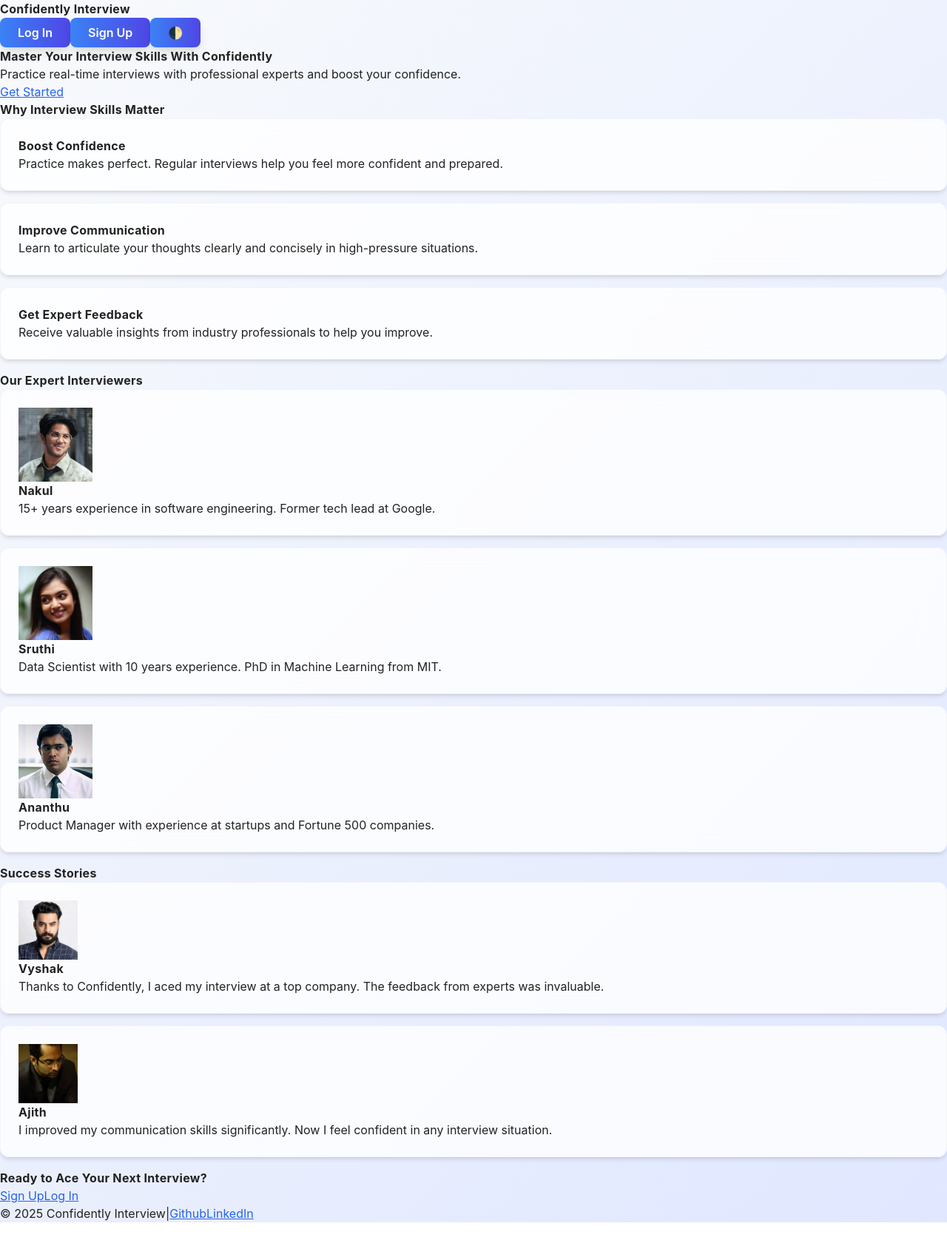
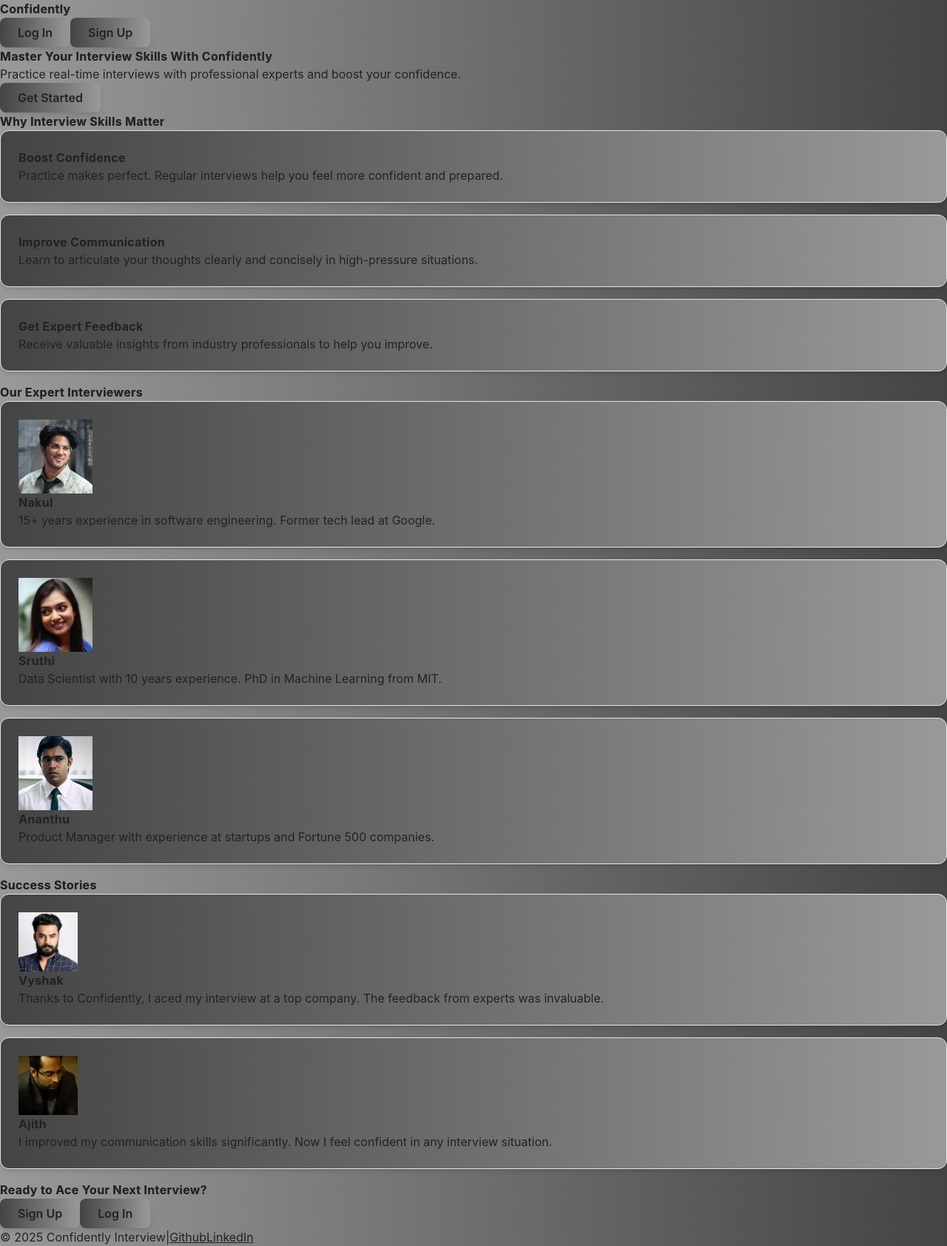
Before and after one commit to Ananthu-M-A/Confidently-Interview-Practicing-WebApp-NextJS-NestJS, a Next.js app in the folder frontend/: page / in a window 1280 px wide. Shown: the whole page at 74% size. Before the commit the page ends 1652 px from the top, so only its background shows below. Built offline with nearby package versions, Linux system fonts and the light colour scheme; no server answers.

Commit message:
style: Refactored Global Styles for Improved Aesthetics; Updated Button and Link Structures in HomePage; Simplified Header Component

```diff
--- a/frontend/src/app/globals.css
+++ b/frontend/src/app/globals.css
@@ -4,31 +4,53 @@
 
 body {
 	font-family: 'Inter', 'Roboto', 'Montserrat', sans-serif;
-	background: linear-gradient(135deg, #f8fafc 0%, #e0e7ff 100%);
+	background: linear-gradient(to left, #444, #999);
 	color: #222;
 	min-height: 100vh;
-	transition: background 0.3s;
+	transition: background 0.3s, color 0.3s;
 }
 
-.dark body {
-	background: linear-gradient(135deg, #18181b 0%, #312e81 100%);
-	color: #f3f4f6;
-}
-
-h1, h2, h3, h4, h5, h6 {
+h1,
+h2,
+h3,
+h4,
+h5,
+h6 {
 	font-family: 'Montserrat', 'Inter', sans-serif;
 	font-weight: 700;
 	letter-spacing: 0.02em;
+	background: linear-gradient(to right, #444, #999);
+	-webkit-background-clip: text;
+	background-clip: text;
+	color: #222;
 }
 
 a {
-	@apply text-blue-600 hover:text-blue-800 transition-colors underline;
+	@apply transition-colors underline;
+	color: #222;
+}
+
+a:hover {
+	color: #222;
+	text-decoration: underline;
 }
 
 .btn-primary {
-	@apply px-6 py-2 rounded-lg bg-gradient-to-r from-blue-500 to-indigo-600 text-white font-semibold shadow-lg hover:scale-105 transition-transform duration-200;
+	@apply px-6 py-2 rounded-lg font-semibold shadow-lg hover:scale-105 transition-transform duration-200;
+	background: linear-gradient(90deg, #444 0%, #999 100%);
+	border-color: #e5e7eb;
+	color: linear-gradient(90deg, #000 0%, #999 100%);
+	border: none;
+}
+
+.btn-primary:hover {
+	background: linear-gradient(90deg, #444 0%, #999 100%);
+	border-color: #e5e7eb;
 }
 
 .card {
-	@apply bg-white/80 dark:bg-gray-900/80 rounded-xl shadow-md p-6 mb-4 border border-gray-100 dark:border-gray-800 hover:shadow-xl transition-shadow duration-200 backdrop-blur-lg;
+	@apply rounded-xl shadow-md p-6 mb-4 border hover:shadow-xl transition-shadow duration-200 backdrop-blur-lg;
+	background: linear-gradient(90deg, #444 0%, #999 100%);
+	border-color: #e5e7eb;
+	color: #222;
 }
--- a/frontend/src/app/layout.tsx
+++ b/frontend/src/app/layout.tsx
@@ -34,7 +34,7 @@
   return (
     <html lang="en">
       <body
-        className={`${geistSans.variable} ${geistMono.variable} antialiased bg-gradient-to-br from-blue-50 via-indigo-50 to-white dark:from-gray-900 dark:via-indigo-900 dark:to-black transition-colors duration-300 text-white`}
+        className={`${geistSans.variable} ${geistMono.variable} antialiased duration-300`}
       >
         <AdminProvider>
           <ExpertProvider>
--- a/frontend/src/app/page.tsx
+++ b/frontend/src/app/page.tsx
@@ -36,9 +36,11 @@
             Practice real-time interviews with professional experts and boost
             your confidence.
           </motion.p>
-          <Button asChild size="lg">
-            <Link href="/register">Get Started</Link>
-          </Button>
+          <Link href="/register">
+            <Button className="btn-primary w-full sm:w-auto">
+              Get Started
+            </Button>
+          </Link>
         </section>
         <section className="px-5 sm:px-12 py-6">
           <h2 className="text-2xl sm:text-3xl font-medium text-left pb-4">
@@ -128,17 +130,12 @@
             Ready to Ace Your Next Interview?
           </h2>
           <div className="flex gap-4 sm:gap-6">
-            <Button asChild size="lg">
-              <Link href="/register">Sign Up</Link>
-            </Button>
-            <Button
-              asChild
-              variant="outline"
-              size="lg"
-              className="border-black"
-            >
-              <Link href="/login">Log In</Link>
-            </Button>
+            <Link href="/register">
+              <Button className="btn-primary">Sign Up</Button>
+            </Link>
+            <Link href="/login">
+              <Button className="btn-primary">Log In</Button>
+            </Link>
           </div>
         </section>
       </motion.div>
--- a/frontend/src/components/Header.tsx
+++ b/frontend/src/components/Header.tsx
@@ -34,8 +34,8 @@
   return (
     <header className="w-full py-4 px-6 bg-gradient-to-r from-blue-100 via-indigo-100 to-white shadow-lg sticky top-0 z-50 border-b border-gray-200">
       <div className="flex flex-col sm:flex-row justify-between items-center">
-        <h1 className="text-3xl font-extrabold text-gradient bg-gradient-to-r from-blue-500 to-indigo-600 bg-clip-text text-transparent tracking-wide mb-4 sm:mb-0">
-          Confidently Interview
+        <h1 className="text-3xl font-extrabold tracking-wide mb-4 sm:mb-0">
+          Confidently
         </h1>
         <nav className="flex flex-col sm:flex-row items-center gap-4">
           {(pathname === "/login" ||
@@ -55,15 +55,6 @@
                   Sign Up
                 </Button>
               </Link>
-              <Button
-                aria-label="Toggle dark mode"
-                className="btn-primary shadow-lg"
-                onClick={() => {
-                  document.body.classList.toggle("dark");
-                }}
-              >
-                🌓
-              </Button>
             </>
           )}
           {user && (
```
